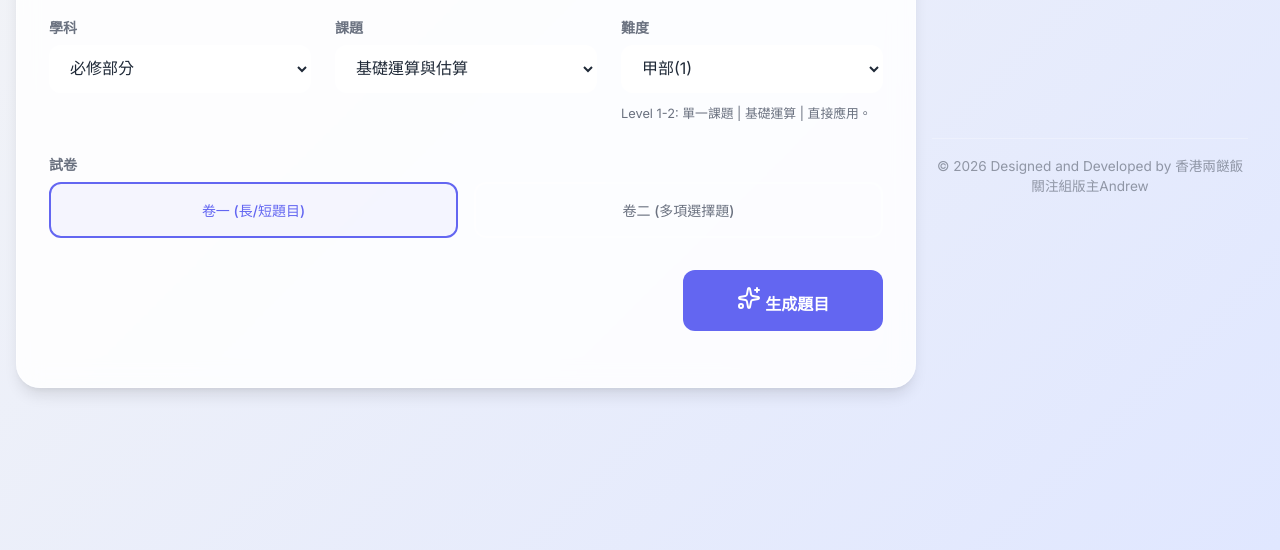
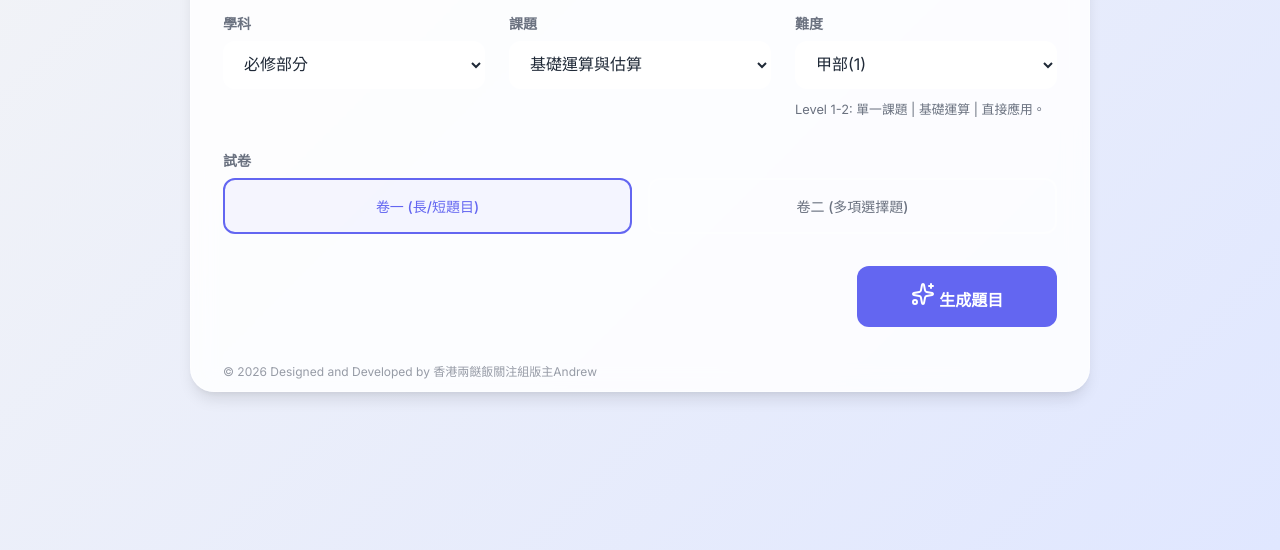
Before and after one commit to wongsir1011/dse-math-gen, a website: page index.html in a window 1280 px wide. Shown: the part 250-800 px from the top of the page. Drawn offline with nearby package versions, Linux system fonts and the light colour scheme.

Commit message:
Add files via upload

```diff
--- a/app.js
+++ b/app.js
@@ -129,8 +129,10 @@ function render() {
         <!-- Question Area -->
         ${State.currentQuestion ? renderQuestionArea() : ''}
       </main>
-    </div>
 
+      <footer class="app-footer">
+        &copy; 2026 Designed and Developed by 香港兩餸飯關注組版主Andrew
+      </footer>
     </div>
   `;
 
--- a/index.html
+++ b/index.html
@@ -22,10 +22,6 @@
 <body>
   <div id="app"></div>
 
-  <footer class="app-footer">
-    <p>&copy; 2026 Designed and Developed by 香港兩餸飯關注組版主Andrew</p>
-  </footer>
-
   <!-- Data files (loaded sequentially, added to global scope since no local server for modules) -->
   <script src="data.js"></script>
   <!-- Main application logic -->
--- a/style.css
+++ b/style.css
@@ -57,6 +57,8 @@ body {
   box-shadow: var(--shadow-lg);
   border-radius: 1.5rem;
   padding: 2rem;
+  position: relative;
+  padding-bottom: 2.5rem;
 }
 
 /* Header */
@@ -455,17 +457,15 @@ select:focus, input[type="text"]:focus {
 }
 
 .app-footer {
-  text-align: center;
-  padding: 2rem 1rem;
-  margin-top: 2rem;
-  font-size: 0.85rem;
+  position: absolute;
+  left: 2rem;
+  bottom: 0.75rem;
+  font-size: 0.75rem;
   color: var(--text-muted);
   opacity: 0.7;
 }
 
 .app-footer p {
-  border-top: 1px solid var(--surface-border);
-  padding-top: 1rem;
-  display: inline-block;
-  min-width: 300px;
+  padding: 0;
+  border: none;
 }
```
